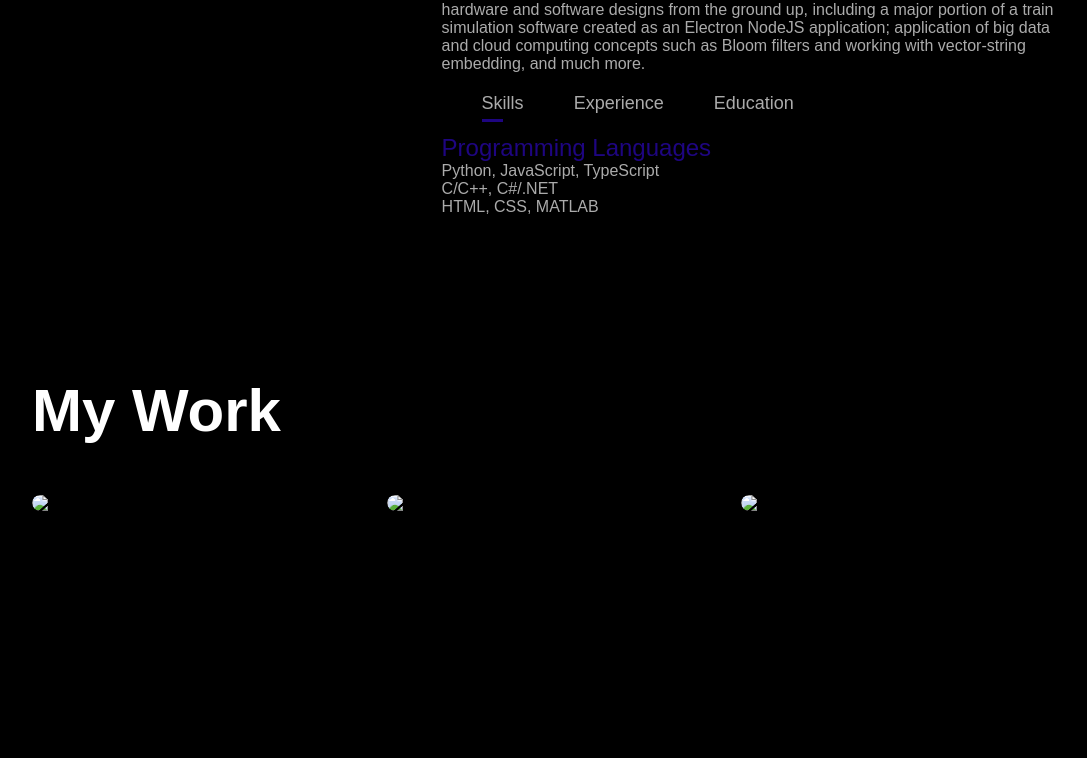
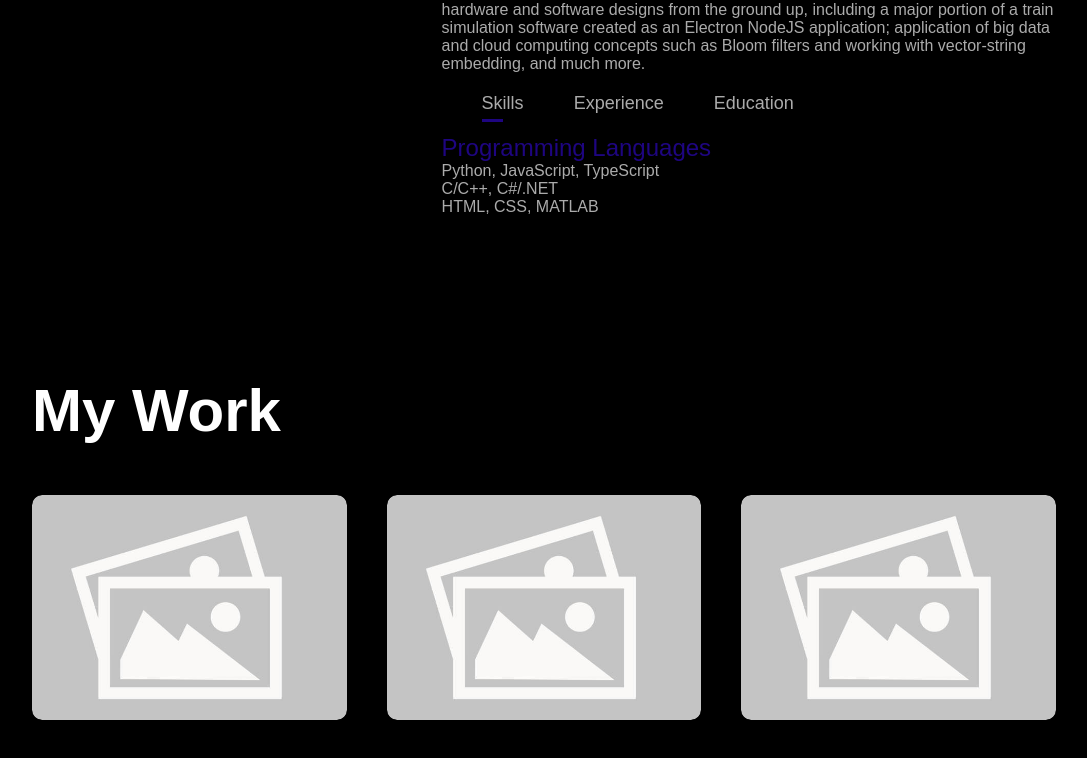
Before and after one commit to patricks0510/portfolio, a plain HTML site: page index.html in a window 1280 px wide. Shown: the part 1228-1986 px from the top of the page, without its empty margins (96-1183 px from the left). Before the commit the page ends 1799 px from the top, so only its background shows below. Drawn offline with Linux system fonts and the light colour scheme.

Commit message:
replaced temp image with visible one for current background

```diff
--- a/index.html
+++ b/index.html
@@ -68,13 +68,13 @@
             <h1 class="sub-title">My Work</h1>
             <div class="work-list">
                 <div class="work">
-                    <img src="image/temp-img.png">
+                    <img src="images\temp-img.jpg">
                 </div>
                 <div class="work">
-                    <img src="image/temp-img.png">
+                    <img src="images\temp-img.jpg">
                 </div>
                 <div class="work">
-                    <img src="image/temp-img.png">
+                    <img src="images\temp-img.jpg">
                 </div>
             </div>
         </div>
```
Also changed, not shown: images/temp-img.jpg (added), images/temp-img.png (deleted).
